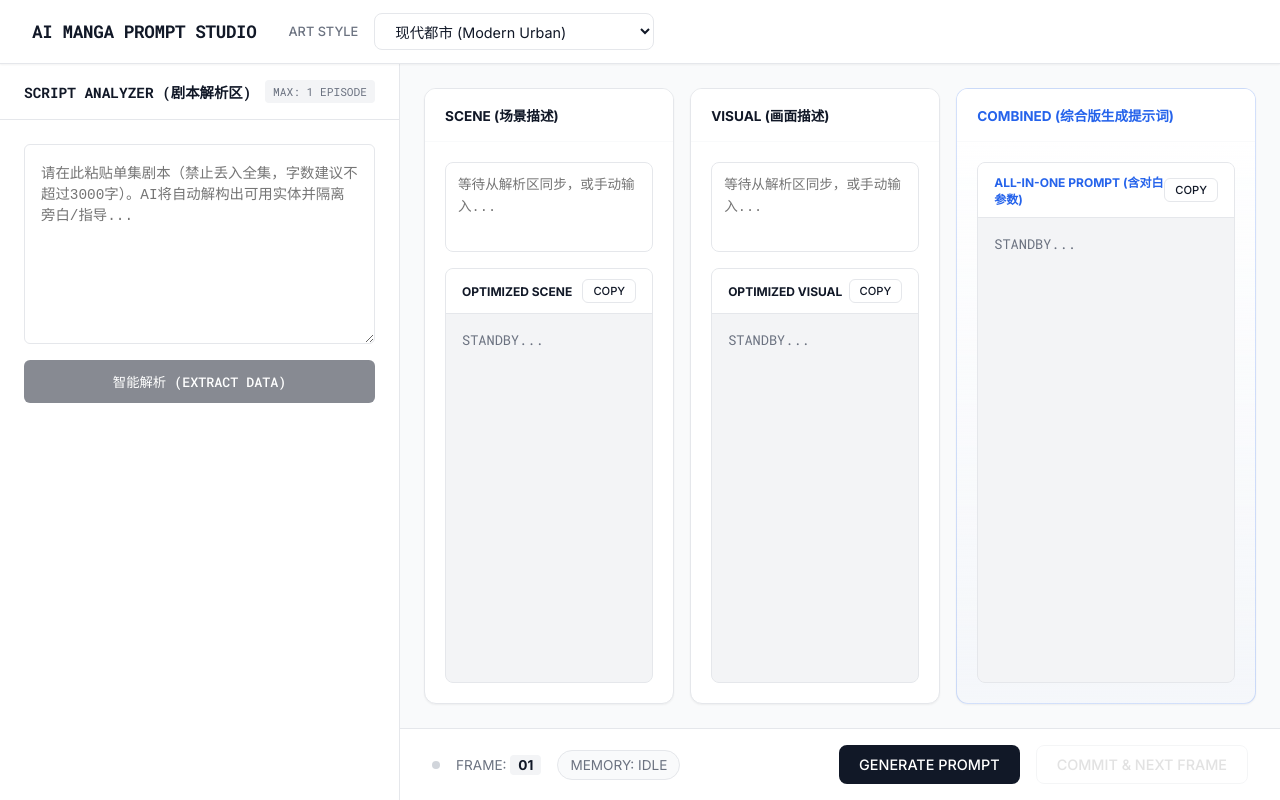
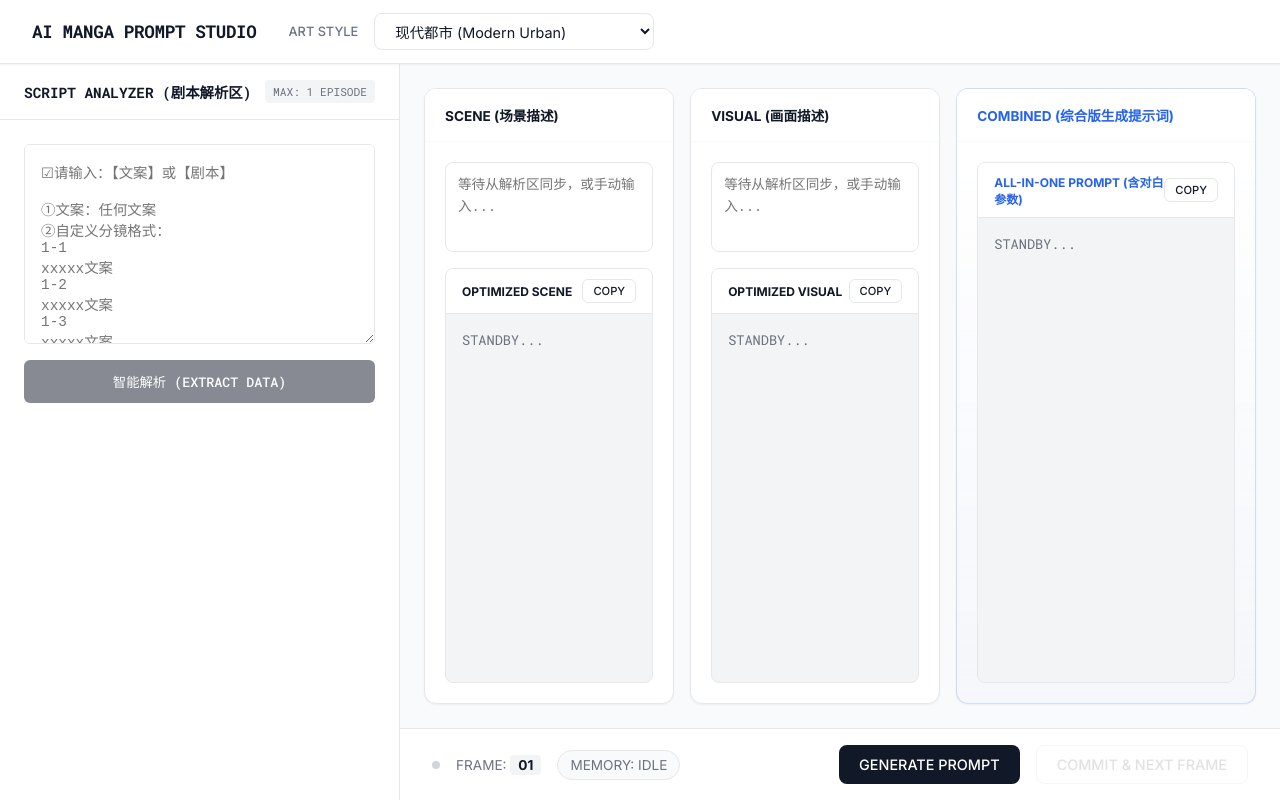
Before and after one commit to violettoolssite/AI-movie, a Vue app: page / in a window 1280 px wide. Built offline with nearby package versions, Linux system fonts and the light colour scheme.

Commit message:
fix: align script analyzer text placeholder with external copywriting standard UI formatting

```diff
--- a/src/components/ScriptAnalyzer.vue
+++ b/src/components/ScriptAnalyzer.vue
@@ -7,7 +7,7 @@
     <div class="content">
       <textarea
         v-model="scriptInput"
-        placeholder="请在此粘贴单集剧本（禁止丢入全集，字数建议不超过3000字）。AI将自动解构出可用实体并隔离旁白/指导..."
+        placeholder="☑请输入：【文案】或【剧本】&#10;&#10;①文案：任何文案&#10;②自定义分镜格式：&#10;1-1&#10;xxxxx文案&#10;1-2&#10;xxxxx文案&#10;1-3&#10;xxxxx文案"
         :disabled="isAnalyzing"
       ></textarea>
 
```
